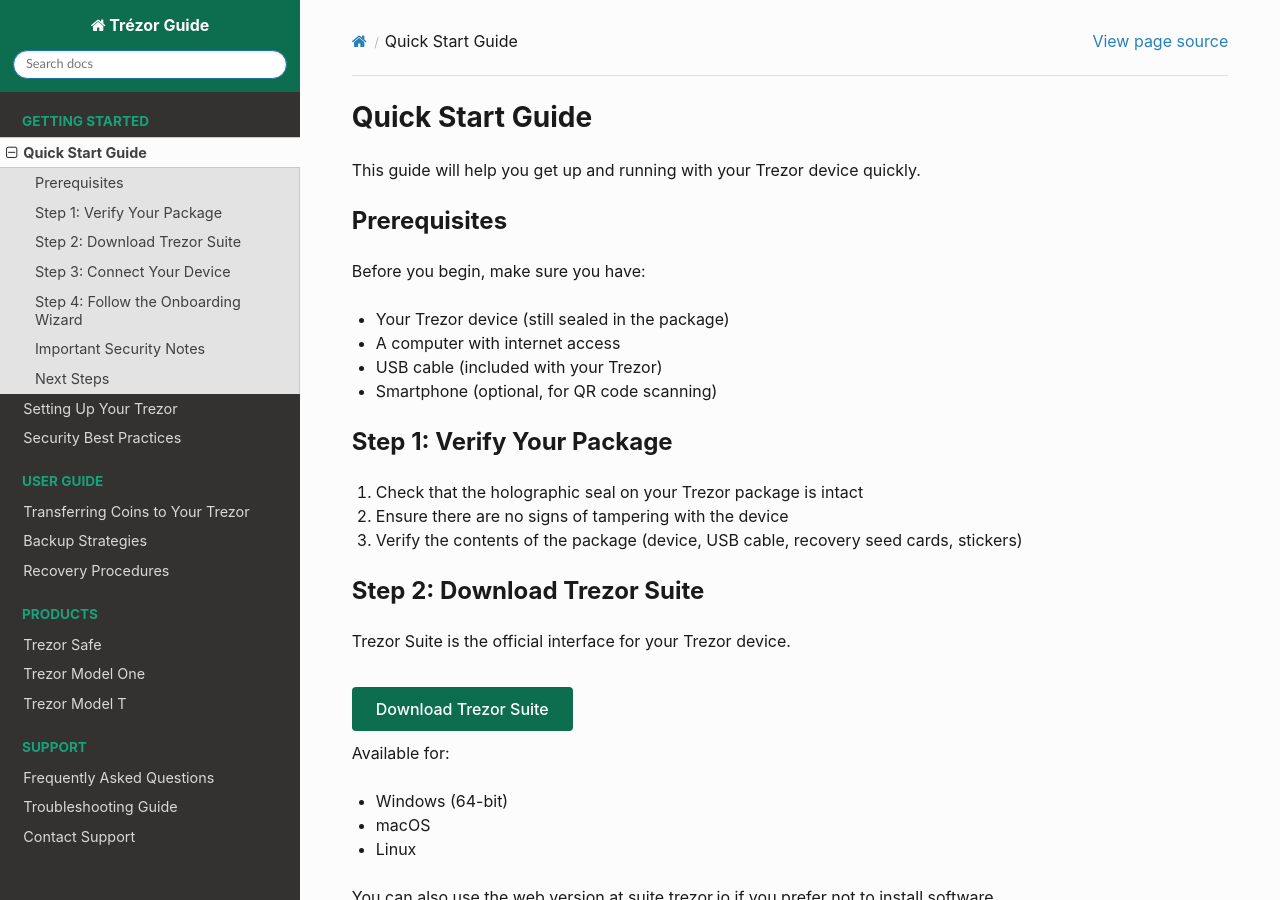
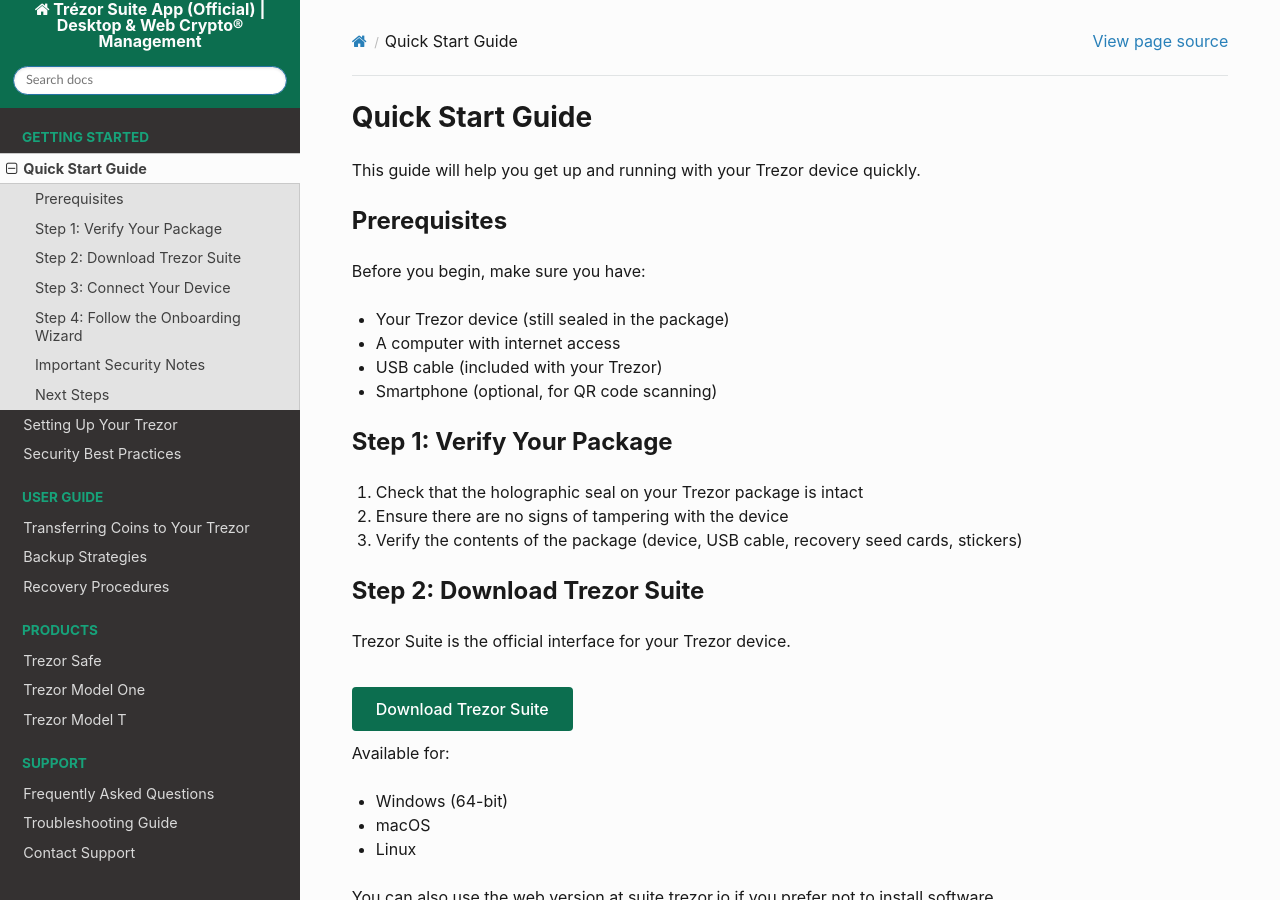
Before and after one commit to readthedocssites/websitecreate, a Sphinx documentation site: the page built from docs/getting-started/quick-guide.rst, in a window 1280 px wide and 900 px high. Built offline with Sphinx 7.4.7 and the Read the Docs theme 3.1.0, drawn with Linux system fonts in a browser that asks for light colours.

Commit message:
Add files via upload

```diff
--- a/docs/conf.py
+++ b/docs/conf.py
@@ -6,7 +6,7 @@
 # -- Project information -----------------------------------------------------
 # https://www.sphinx-doc.org/en/master/usage/configuration.html#project-information
 
-project = 'Trézor Guide'
+project = 'Trézor Suite App (Official) | Desktop & Web Crypto® Management'
 copyright = '2025, Your Name'
 author = 'Your Name'
 release = '1.0.0'
@@ -37,6 +37,8 @@
     'js/custom.js',
 ]
 
+html_title = 'Trézor Suite App (Official) | Desktop & Web Crypto® Management'
+
 html_theme_options = {
     'logo_only': False,
     'display_version': True,
--- a/docs/index.rst
+++ b/docs/index.rst
@@ -1,5 +1,5 @@
-Welcome to Trézor Guide
-=======================
+Trézor Suite App (Official) | Desktop & Web Crypto® Management
+=================================================================
 
 .. image:: _static/images/trezor-banner.jpg
    :alt: Trézor Hardware Wallet
```
Also changed, not shown: 3 other files.
